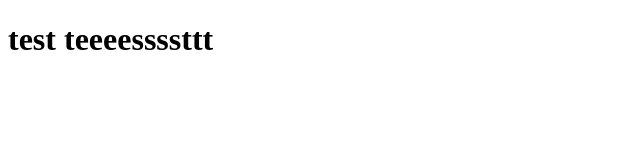
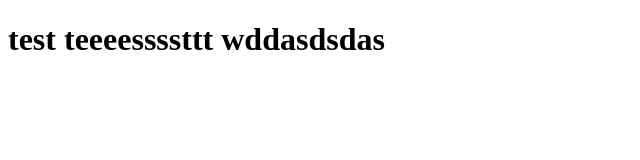
Before and after one commit to AdityaSingh09/gdsc, a plain HTML site: page index.html in a window 1280 px wide. Shown: the whole page, without its empty margins (0-640 px from the left). Drawn offline with Linux system fonts and the light colour scheme.

Commit message:
teseet
idk

```diff
--- a/index.html
+++ b/index.html
@@ -8,7 +8,7 @@
 </head>
 <body>
   <h1> test
-    teeeessssttt
+    teeeessssttt wddasdsdas
   </h1>
 </body>
 </html>
```
